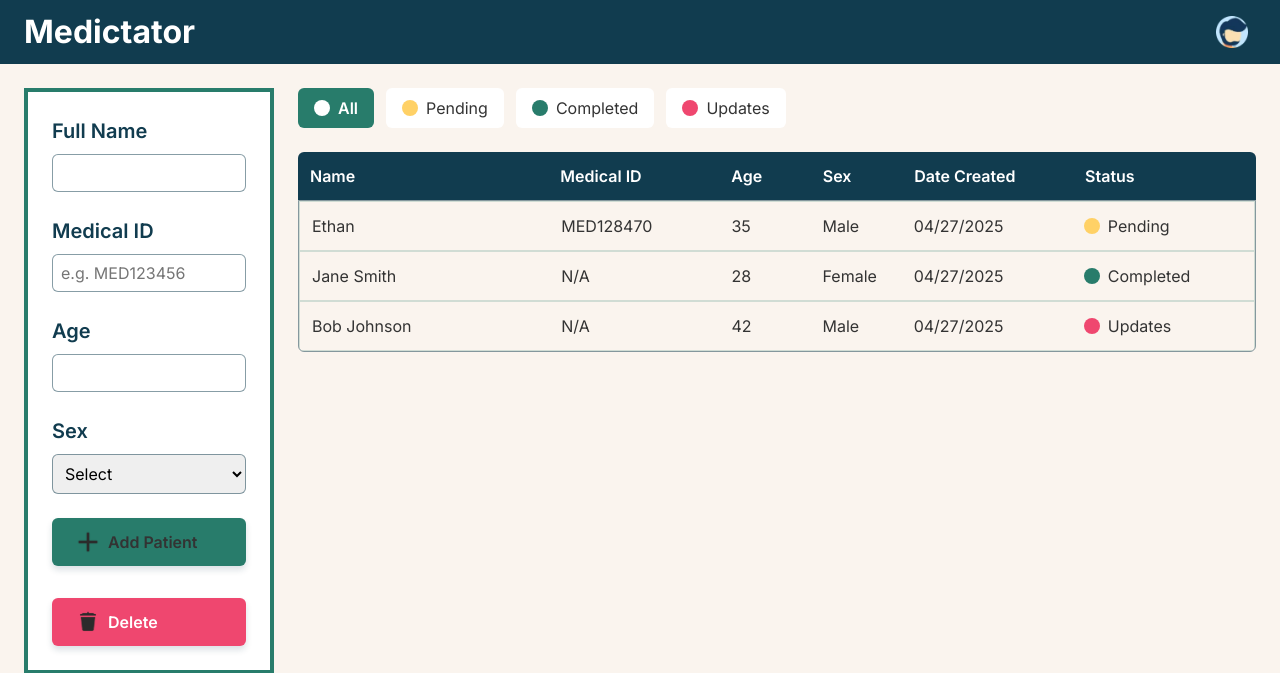
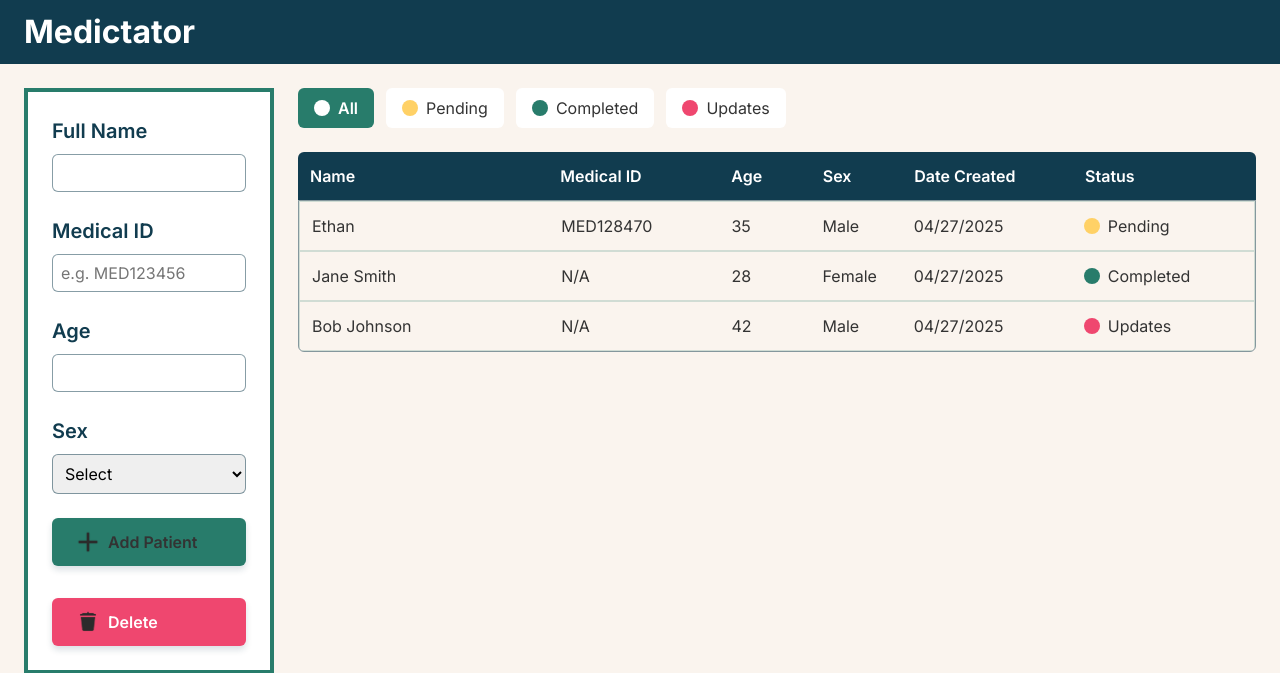
Before and after one commit to Johmiess/Medictator, a Flask app: page /dashboard in a window 1280 px wide. Shown: the top 673 px of the page. Run offline with Flask 3, Linux system fonts and the light colour scheme; some libraries are stand-ins or nearby versions.

Commit message:
deleted pfp

```diff
--- a/templates/homepage.html
+++ b/templates/homepage.html
@@ -13,7 +13,7 @@
           <a href="/" class="logo">Medictator</a>
           <div class="nav-icons">
             <a href="#" class="nav-link">
-              <img class="nav-icon" src="../static/img/maskgroupuserboi.png" alt="Profile" />
+
             </a>
           </div>
         </div>
--- a/templates/patientpage.html
+++ b/templates/patientpage.html
@@ -123,7 +123,7 @@
             <a href="/" class="logo">Medictator</a>
             <div class="nav-icons">
               <a href="#" class="nav-link">
-                <img class="nav-icon" src="../static/img/maskgroupuserboi.png" alt="Profile" />
+
               </a>
             </div>
           </div>
```
